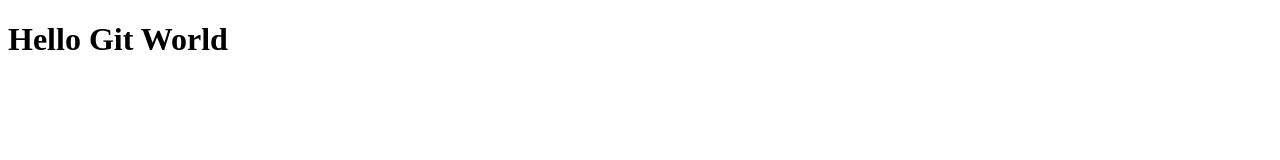
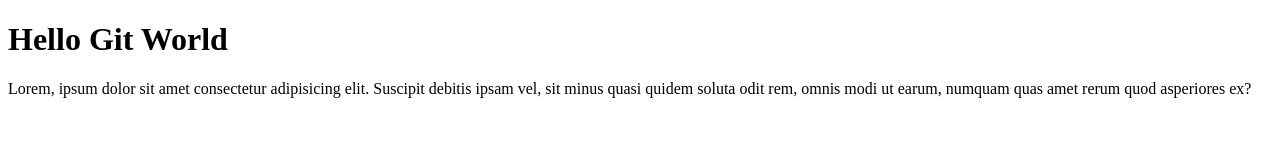
Before and after one commit to MAbdurahman/Git-Github-Masterclass, a plain HTML site: page index.html in a window 1280 px wide. Drawn offline with Linux system fonts and the light colour scheme.

Commit message:
Added p and new class to index.html

```diff
--- a/index.html
+++ b/index.html
@@ -8,6 +8,7 @@
 </head>
 <body>
    <h1 class="heading">Hello Git World</h1>
+   <p class="heading-para">Lorem, ipsum dolor sit amet consectetur adipisicing elit. Suscipit debitis ipsam vel, sit minus quasi quidem soluta odit rem, omnis modi ut earum, numquam quas amet rerum quod asperiores ex?</p>
 
 </body>
 </html>
```
